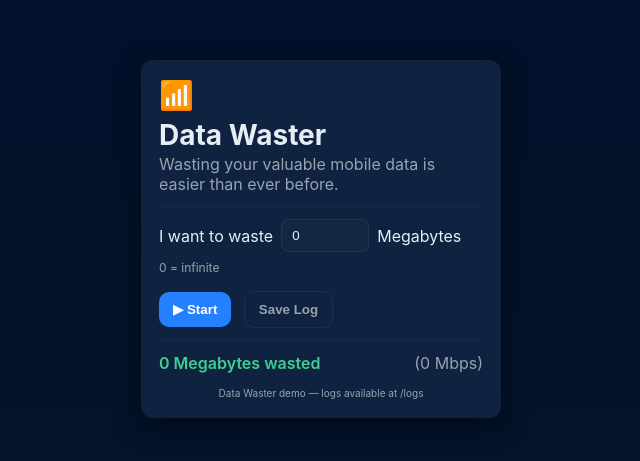
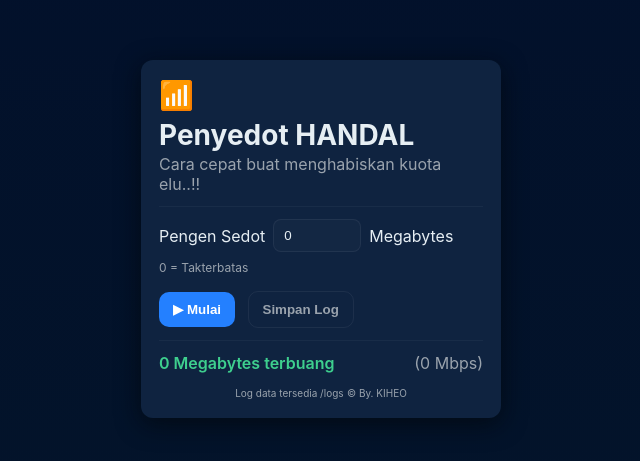
Before and after one commit to Kiel-P/waster, a website: page public/index.html in a window 1280 px wide. Shown: the part 161-622 px from the top of the page, without its empty margins (319-959 px from the left). Drawn offline with Linux system fonts and the light colour scheme.

Commit message:
Update index.html

```diff
--- a/public/index.html
+++ b/public/index.html
@@ -9,36 +9,40 @@
 <body>
   <main class="card">
     <header class="header">
-      <div class="icon">📶</div>
-      <h1>Data Waster</h1>
-      <p class="subtitle">Wasting your valuable mobile data is easier than ever before.</p>
+      <div class="icon">📶
+      </div>
+      <h1>Penyedot HANDAL</h1>
+      <p class="subtitle">Cara cepat buat menghabiskan kuota elu..!!</p>
     </header>
 
     <hr>
 
     <section class="controls">
       <label class="row">
-        <span>I want to waste</span>
+        <span>Pengen Sedot</span>
         <input id="mbInput" type="number" min="0" value="0" />
         <span>Megabytes</span>
       </label>
-      <div class="hint">0 = infinite</div>
+      <div class="hint">0 = Takterbatas</div>
       <div class="buttons">
-        <button id="startBtn" class="start">▶ Start</button>
-        <button id="stopBtn" class="stop hidden">■ Stop</button>
-        <button id="saveBtn" class="secondary">Save Log</button>
+        <button id="startBtn" class="start">▶ Mulai</button>
+        <button id="stopBtn" class="stop hidden">■ Berhenti</button>
+        <button id="saveBtn" class="secondary">Simpan Log</button>
       </div>
     </section>
 
     <hr>
 
     <section class="status">
-      <div class="wasted"><span id="wastedMb">0</span> Megabytes wasted</div>
+      <div class="wasted"><span id="wastedMb">0</span> Megabytes terbuang</div>
       <div class="speed">(<span id="speedMbps">0</span> Mbps)</div>
     </section>
 
     <footer class="footer">
-      <small>Data Waster demo — logs available at /logs</small>
+        <small>Log data tersedia /logs</small>
+      <span>
+        <small>&copy; By. KIHEO</small>
+        </span>
     </footer>
   </main>
 
```
